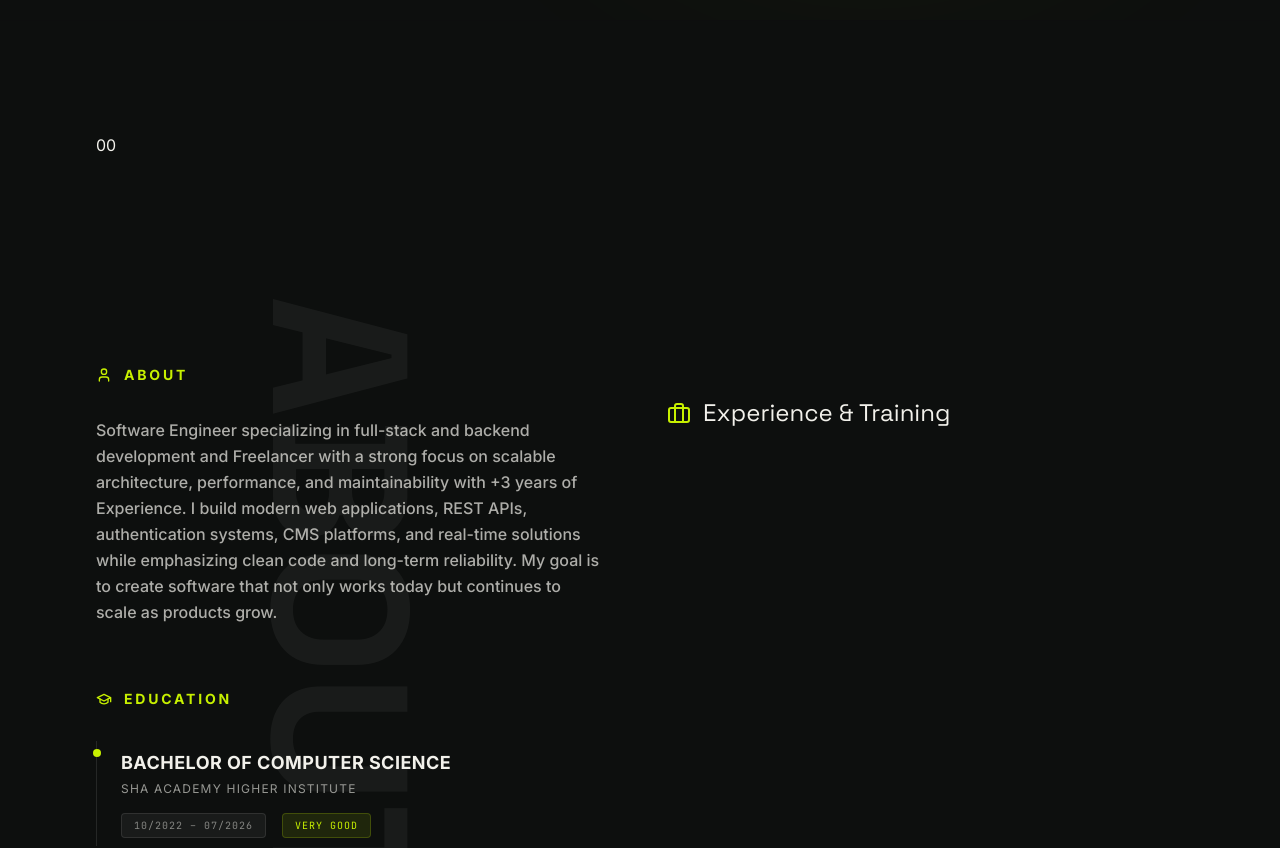
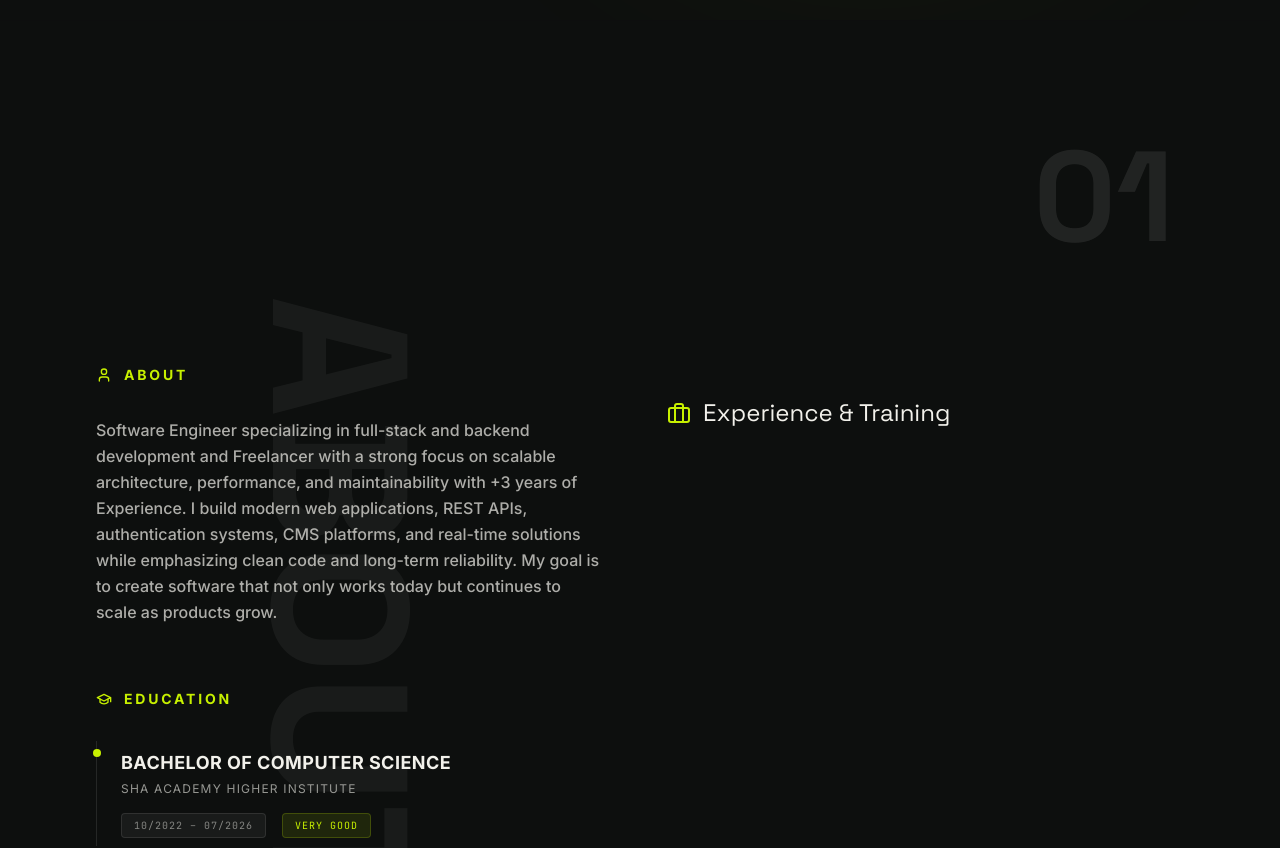
Before and after one commit to Zack-River/Portfolio, a React (Vite) app: page / in a window 1280 px wide. Shown: the part 780-1628 px from the top of the page. Built offline with nearby package versions, Linux system fonts and the light colour scheme.

Commit message:
fix(SectionHeader): replace SVG with span and remove GSAP counter for max performance

```diff
--- a/components/SectionHeader.tsx
+++ b/components/SectionHeader.tsx
@@ -8,28 +8,21 @@ interface SectionHeaderProps {
   title: string;
   subtitle: string;
   number?: string;
-  align?: 'left' | 'right';
+  align?: 'left' | 'center' | 'right';
   dark?: boolean;
 }
 
 const SectionHeader: React.FC<SectionHeaderProps> = ({ title, subtitle, number = '', align = 'left', dark = false }) => {
-  const numberRef = useRef<HTMLSpanElement>(null);
   const titleRef = useRef<HTMLHeadingElement>(null);
   const lineRef = useRef<HTMLDivElement>(null);
   const subtitleRef = useRef<HTMLParagraphElement>(null);
 
-  const targetNum = parseInt(number, 10);
-
   useEffect(() => {
-    const el = numberRef.current;
     const isMobile = window.innerWidth < 768;
     const prefersReducedMotion = window.matchMedia('(prefers-reduced-motion: reduce)').matches;
 
     // Fallback instantly for mobile to save performance
     if (isMobile || prefersReducedMotion) {
-      if (el && !isNaN(targetNum)) {
-        el.textContent = String(targetNum).padStart(2, '0');
-      }
       if (titleRef.current) titleRef.current.style.opacity = '1';
       if (lineRef.current) lineRef.current.style.opacity = '1';
       if (subtitleRef.current) subtitleRef.current.style.opacity = '1';
@@ -37,21 +30,6 @@ const SectionHeader: React.FC<SectionHeaderProps> = ({ title, subtitle, number =
     }
 
     const ctx = gsap.context(() => {
-      // Counter animation: 00 → target number
-      if (el && !isNaN(targetNum)) {
-        const obj = { val: 0 };
-        gsap.to(obj, {
-          val: targetNum,
-          duration: 1,
-          ease: 'power2.out',
-          // Play and reverse to keep the "life feeling"
-          scrollTrigger: { trigger: el, start: 'top 85%', end: 'top 20%', toggleActions: 'play none none reverse' },
-          onUpdate: () => {
-            el.textContent = String(Math.round(obj.val)).padStart(2, '0');
-          },
-        });
-      }
-
       // Stagger in the title, line, and subtitle
       gsap.from([titleRef.current, lineRef.current, subtitleRef.current], {
         opacity: 0,
@@ -65,37 +43,31 @@ const SectionHeader: React.FC<SectionHeaderProps> = ({ title, subtitle, number =
     });
 
     return () => ctx.revert();
-  }, [targetNum]);
+  }, []);
 
   // Text color: dark sections always have light text; light sections always have dark text
   const titleColor    = dark ? 'text-canvas-light' : 'text-canvas-dark dark:text-canvas-light';
   const subtitleColor = dark ? 'text-canvas-light/70' : 'text-canvas-dark/60 dark:text-canvas-light/70';
   const numberColor   = dark ? 'text-white/15' : 'text-canvas-dark/10 dark:text-white/15';
 
-  // Number sits on the OPPOSITE side from the text alignment
-  const numberPos = align === 'right'
-    ? 'left-1/2 -translate-x-1/2 md:left-0 md:translate-x-0'   // text right → number left
-    : 'left-1/2 -translate-x-1/2 md:right-0 md:left-auto md:translate-x-0'; // text left → number right
-
   return (
     <div className={`relative mb-12 md:mb-16 text-center ${align === 'right' ? 'md:text-right' : 'md:text-left'} pt-8`}>
       {number && (
         <div
-          ref={numberRef}
           aria-hidden="true"
-          className={`absolute -top-4 w-full h-32 select-none z-0 pointer-events-none ${numberPos}`}
+          className={`absolute -top-4 w-full h-32 select-none z-0 pointer-events-none flex items-center ${
+            align === 'right'
+              ? 'justify-center md:justify-start'
+              : align === 'center'
+                ? 'justify-center'
+                : 'justify-center md:justify-end'
+          }`}
         >
-          <svg className="w-full h-full overflow-visible">
-            <text
-              x={align === 'right' ? '100%' : align === 'center' ? '50%' : '0'}
-              y="50%"
-              dominantBaseline="middle"
-              textAnchor={align === 'right' ? 'end' : align === 'center' ? 'middle' : 'start'}
-              className={`text-[clamp(4rem,12vw,8rem)] font-bold font-display opacity-60 ${numberColor.replace(/text-/g, 'fill-')}`}
-            >
-              {number}
-            </text>
-          </svg>
+          <span
+            className={`text-[clamp(4rem,12vw,8rem)] font-bold font-display opacity-60 leading-none ${numberColor}`}
+          >
+            {number}
+          </span>
         </div>
       )}
       <div className="relative z-10">
```
